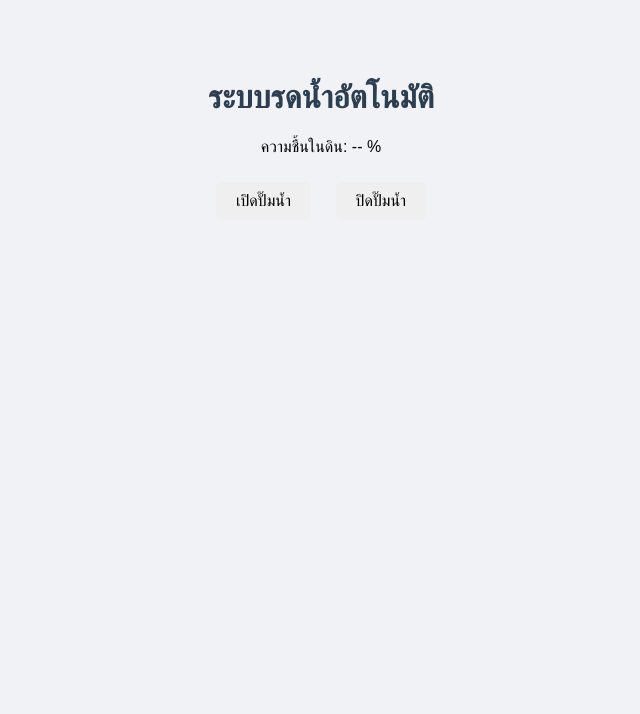
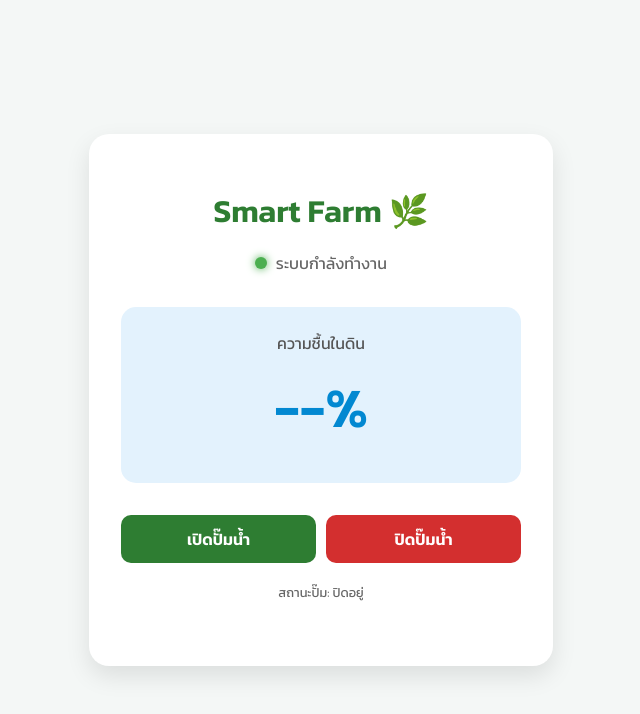
Before and after one commit to 68319090004-rgb/TUNA01, a plain HTML site: page index.html in a window 1280 px wide. Shown: the whole page, without its empty margins (319-959 px from the left). Drawn offline with Linux system fonts and the light colour scheme; no server answers.

Commit message:
Refactor index.html for improved layout and functionality
Refactor HTML structure and styles for better layout and readability. Update Firebase configuration and moisture display logic.

```diff
--- a/index.html
+++ b/index.html
@@ -1,45 +1,161 @@
 <!DOCTYPE html>
-<html>
-<style>
-    body { font-family: 'Kanit', sans-serif; background-color: #f0f2f5; text-align: center; padding: 50px; }
-    .card { background: white; padding: 30px; border-radius: 15px; box-shadow: 0 4px 8px rgba(0,0,0,0.1); display: inline-block; }
-    h1 { color: #2c3e50; }
-    .moisture-val { font-size: 48px; color: #3498db; font-weight: bold; }
-    button { padding: 10px 20px; font-size: 16px; margin: 10px; border: none; border-radius: 5px; cursor: pointer; transition: 0.3s; }
-    .btn-on { background-color: #2ecc71; color: white; }
-    .btn-off { background-color: #e74c3c; color: white; }
-    button:hover { opacity: 0.8; transform: scale(1.05); }
-</style>
+<html lang="th">
 <head>
-    <title>Smart Farm Control</title>
+    <meta charset="UTF-8">
+    <meta name="viewport" content="width=device-width, initial-scale=1.0">
+    <title>Smart Farm Control - ระบบรดน้ำอัจฉริยะ</title>
+
+    <link href="https://fonts.googleapis.com/css2?family=Kanit:wght@300;400;600&display=swap" rel="stylesheet">
+
     <script src="https://www.gstatic.com/firebasejs/8.10.0/firebase-app.js"></script>
     <script src="https://www.gstatic.com/firebasejs/8.10.0/firebase-database.js"></script>
+
+    <style>
+        :root {
+            --primary-color: #2e7d32;
+            --secondary-color: #0288d1;
+            --danger-color: #d32f2f;
+            --bg-color: #f4f7f6;
+        }
+
+        body {
+            font-family: 'Kanit', sans-serif;
+            background-color: var(--bg-color);
+            margin: 0;
+            display: flex;
+            justify-content: center;
+            align-items: center;
+            min-height: 100vh;
+        }
+
+        .container {
+            background: white;
+            padding: 2rem;
+            border-radius: 20px;
+            box-shadow: 0 10px 25px rgba(0,0,0,0.1);
+            text-align: center;
+            width: 90%;
+            max-width: 400px;
+        }
+
+        h1 { color: var(--primary-color); margin-bottom: 0.5rem; }
+        p { color: #666; margin-bottom: 2rem; }
+
+        .status-card {
+            background: #e3f2fd;
+            padding: 1.5rem;
+            border-radius: 15px;
+            margin-bottom: 2rem;
+        }
+
+        .moisture-label { font-size: 1rem; color: #555; }
+        .moisture-value {
+            font-size: 3.5rem;
+            font-weight: 600;
+            color: var(--secondary-color);
+            margin: 10px 0;
+        }
+
+        .btn-group {
+            display: flex;
+            gap: 10px;
+            justify-content: center;
+        }
+
+        button {
+            flex: 1;
+            padding: 12px;
+            font-size: 1rem;
+            font-family: 'Kanit', sans-serif;
+            border: none;
+            border-radius: 10px;
+            cursor: pointer;
+            transition: all 0.3s ease;
+            font-weight: 600;
+        }
+
+        .btn-on { background-color: var(--primary-color); color: white; }
+        .btn-off { background-color: var(--danger-color); color: white; }
+
+        button:hover { opacity: 0.9; transform: translateY(-2px); }
+        button:active { transform: translateY(0); }
+
+        .indicator {
+            display: inline-block;
+            width: 12px;
+            height: 12px;
+            border-radius: 50%;
+            margin-right: 5px;
+        }
+        .online { background-color: #4caf50; box-shadow: 0 0 8px #4caf50; }
+    </style>
 </head>
 <body>
-    <h1>ระบบรดน้ำอัตโนมัติ</h1>
-    <p>ความชื้นในดิน: <span id="moisture">--</span> %</p>
-    <button onclick="controlPump(true)">เปิดปั๊มน้ำ</button>
-    <button onclick="controlPump(false)">ปิดปั๊มน้ำ</button>
+
+<div class="container">
+    <h1>Smart Farm 🌿</h1>
+    <p><span class="indicator online"></span> ระบบกำลังทำงาน</p>
+
+    <div class="status-card">
+        <div class="moisture-label">ความชื้นในดิน</div>
+        <div class="moisture-value"><span id="moisture">--</span>%</div>
+    </div>
+
+    <div class="btn-group">
+        <button class="btn-on" onclick="controlPump(true)">เปิดปั๊มน้ำ</button>
+        <button class="btn-off" onclick="controlPump(false)">ปิดปั๊มน้ำ</button>
+    </div>
+
+    <p style="margin-top: 20px; font-size: 0.8rem;">สถานะปั๊ม: <span id="p-status">ปิดอยู่</span></p>
+</div>
 
 <script>
-        // ใส่ Config จาก Firebase ของคุณตรงนี้
+    // --- เริ่มต้นส่วนแก้ไข CONFIG ---
     const firebaseConfig = {
         apiKey: "YOUR_API_KEY",
+        authDomain: "YOUR_PROJECT_ID.firebaseapp.com",
         databaseURL: "YOUR_DATABASE_URL",
         projectId: "YOUR_PROJECT_ID",
+        storageBucket: "YOUR_PROJECT_ID.appspot.com",
+        messagingSenderId: "YOUR_SENDER_ID",
+        appId: "YOUR_APP_ID"
     };
+    // --- สิ้นสุดส่วนแก้ไข CONFIG ---
+
+    // Initialize Firebase
     firebase.initializeApp(firebaseConfig);
     const db = firebase.database();
 
-        // ดึงค่าความชื้นแบบ Real-time
+    // ดึงค่าความชื้นจาก Firebase แบบ Real-time
     db.ref("moisture").on("value", (snapshot) => {
-            document.getElementById("moisture").innerText = snapshot.val();
+        const val = snapshot.val();
+        document.getElementById("moisture").innerText = val !== null ? val : "--";
+
+        // เปลี่ยนสีตัวเลขตามระดับความชื้น
+        const moistureElement = document.getElementById("moisture");
+        if(val < 30) moistureElement.style.color = "#d32f2f"; // แห้งเกินไป
+        else if(val > 70) moistureElement.style.color = "#0288d1"; // ชุ่มฉ่ำ
+        else moistureElement.style.color = "#2e7d32"; // กำลังดี
     });
 
-        // ฟังก์ชันสั่งเปิด-ปิด
+    // ดึงสถานะปั๊มมาโชว์ที่หน้าเว็บ
+    db.ref("pumpStatus").on("value", (snapshot) => {
+        const status = snapshot.val();
+        document.getElementById("p-status").innerText = status ? "กำลังรดน้ำ..." : "ปิดอยู่";
+        document.getElementById("p-status").style.color = status ? "#2e7d32" : "#d32f2f";
+    });
+
+    // ฟังก์ชันส่งคำสั่งเปิด-ปิด
     function controlPump(status) {
-            db.ref("/").update({ pumpStatus: status });
+        db.ref("/").update({
+            pumpStatus: status
+        }).then(() => {
+            console.log("ส่งคำสั่งสำเร็จ: " + status);
+        }).catch((error) => {
+            alert("เกิดข้อผิดพลาด: " + error.message);
+        });
     }
 </script>
+
 </body>
 </html>
```
Lines whose indentation alone changed are shown as unchanged.
